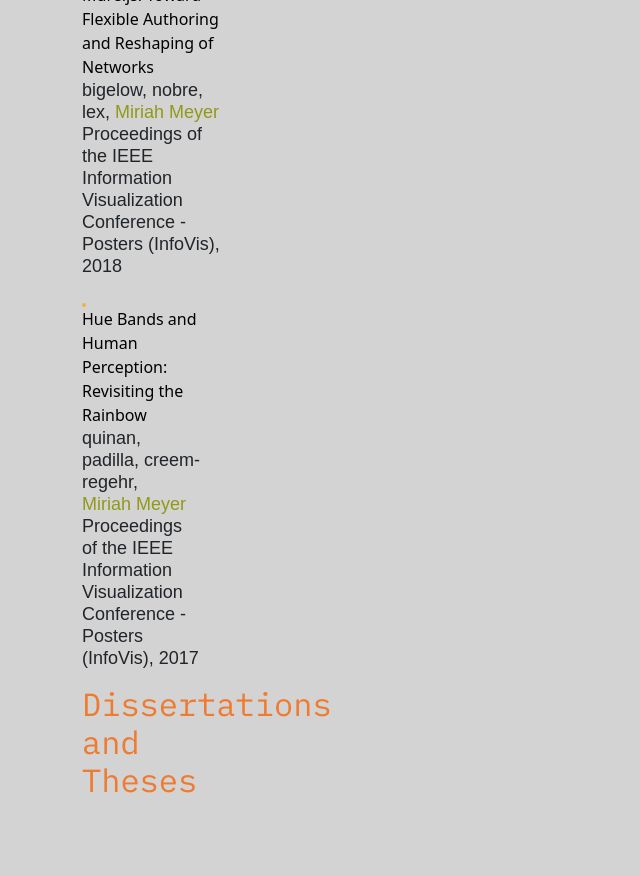
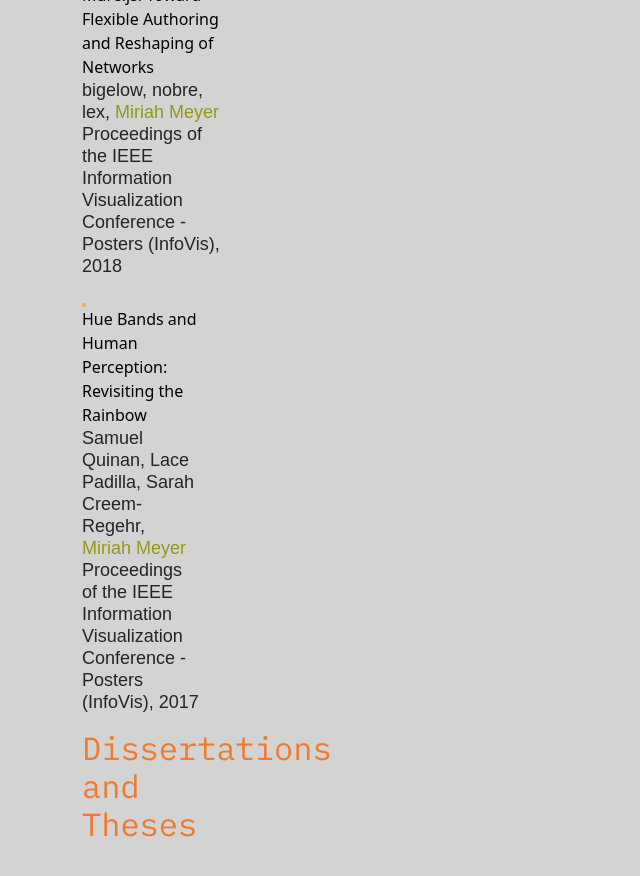
Before and after one commit to visidlab/visidlab.github.io, a Jekyll site: the page built from publications.md, in a window 1280 px wide and 900 px high, scrolled down 5428 px. Shown: the top 876 px of the window, without its empty margins (0-640 px from the left). Built offline with Jekyll 4.4.1, drawn with Linux system fonts in a browser that asks for light colours; some web fonts are replaced; grey boxes are pictures that could not be loaded.

Commit message:
Update 2017_infovis_huebands.md

```diff
--- a/_publications/2017_infovis_huebands.md
+++ b/_publications/2017_infovis_huebands.md
@@ -8,9 +8,9 @@ shortname: RCM Poster
 image: 2017_infovis_huebands_teaser.png
 
 authors:
-- quinan
-- padilla
-- creem-regehr
+- Samuel Quinan
+- Lace Padilla
+- Sarah Creem-Regehr
 - meyer
 
 journal-short: InfoVis Posters
```
